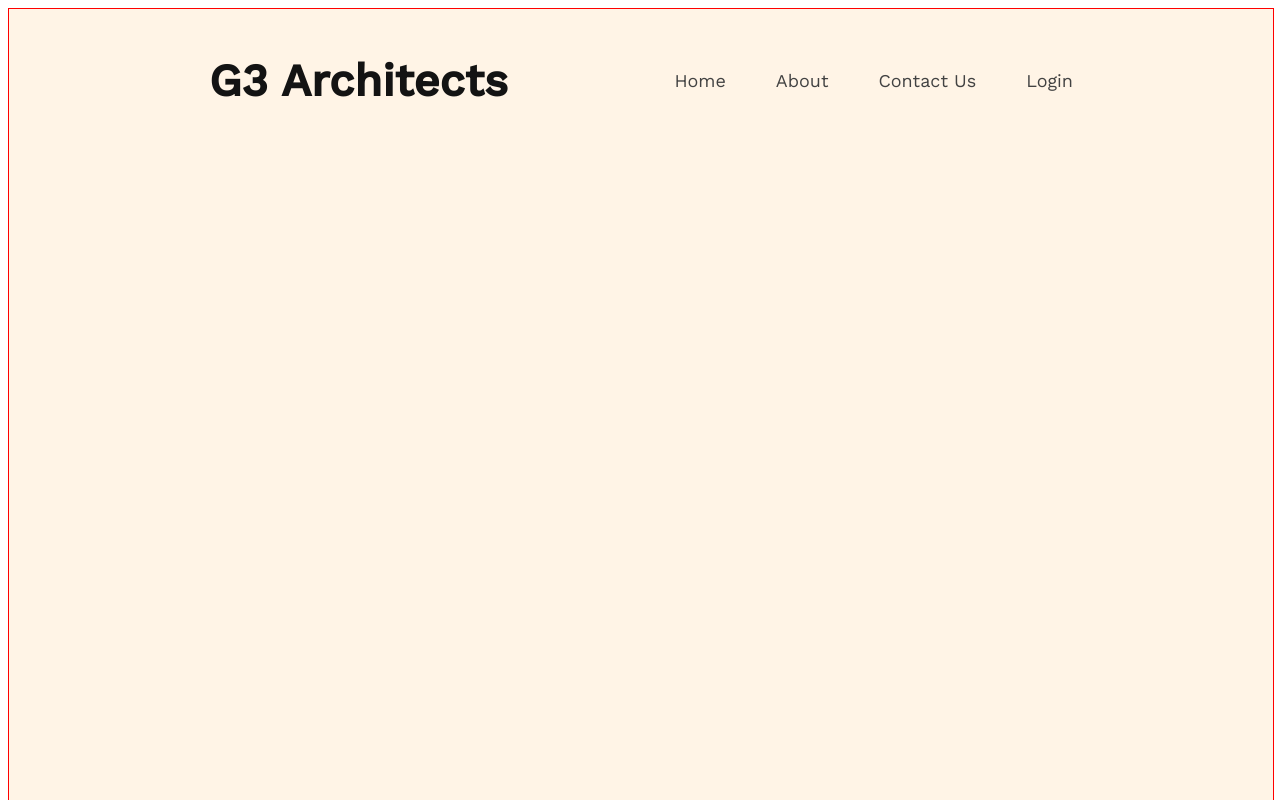
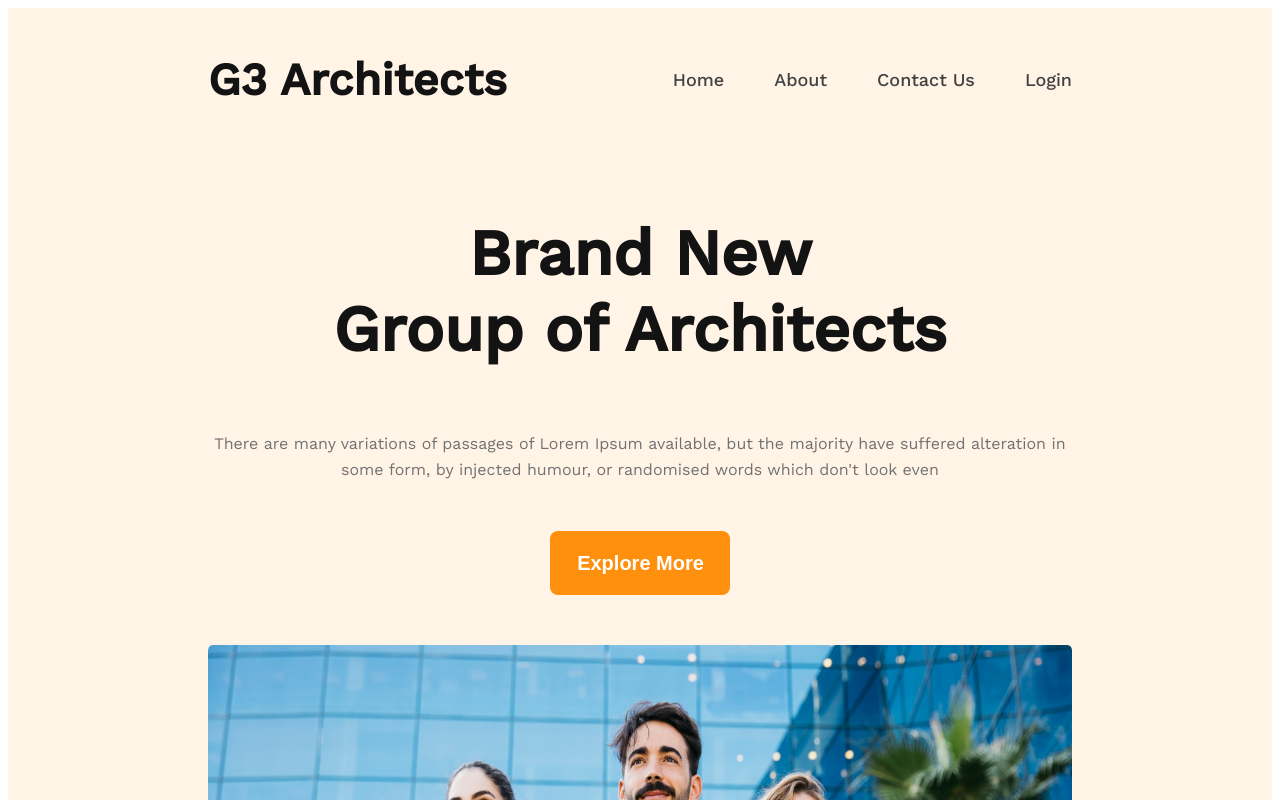
Before and after one commit to Adnan-246/g3-architects-website, a plain HTML site: page index.html in a window 1280 px wide. Shown: the top 800 px of the page. Drawn offline with nearby package versions, Linux system fonts and the light colour scheme.

Commit message:
added banner-section with styles

```diff
--- a/css/style.css
+++ b/css/style.css
@@ -10,14 +10,21 @@ body{
 .header-section{
   background: rgba(255, 144, 14, 0.10);
   width: 100%;
-  height: 1320px;
-  border: 1px solid red;
+  border: 0;
 }
+.header{
+  display: flex;
+  flex-direction: column;
+  padding-left: 200px;
+  padding-right: 200px;
+  border: 0;
+}
+
+/* navbar styles */
 .header-nav{
   display: flex;
   justify-content: space-between;
   align-items: center;
-  margin-left: 200px;
 }
 .nav-title .title{
   color: #131313;
@@ -29,11 +36,57 @@ body{
   justify-content: space-between;
   align-items: center;
   gap: 50px;
-  margin-right: 200px;
 }
 .nav-link ul, li, a{
   text-decoration: none;
   list-style: none;
   color: #424242;
   font-size: 18px;
+  font-weight: 500;
 }
+
+/* banner styles */
+.banner{
+  display: flex;
+  flex-direction: column;
+  align-items: center;
+  padding-left: 200px;
+  padding-right: 200px;
+}
+.banner-info{
+  width: 862px;
+
+}
+.banner-info .banner-title{
+  color: #131313;
+  font-size: 64px;
+  font-weight: 700;
+  text-align: center;
+}
+.banner-details{
+  color: #727272;
+  font-size: 16px;
+  font-weight: 400;
+  line-height: 26px;
+  text-align: center;
+  padding-bottom: 32px;
+}
+.button{
+  padding-bottom: 50px;
+}
+.banner-button{
+  color: #FFF;
+  border: 0;
+  width: 180px;
+  height: 64px;
+  background: #FF900E;
+  border-radius: 8px;
+  font-size: 20px;
+  font-weight: 600;
+  padding: 21px 24px 20px 25px;
+}
+.banner-img, img{
+  width: 100%;
+  height: 500px;
+  padding-bottom: 45px;
+}
--- a/index.html
+++ b/index.html
@@ -10,6 +10,8 @@
 <body>
   <!-- Start header section -->
   <header class="header-section">
+    <div class="header">
+    <!-- start navbar -->
     <nav class="header-nav">
       <div class="nav-title">
         <h3 class="title">G3 Architects</h3>
@@ -23,7 +25,39 @@
         </ul>
       </div>
     </nav>
+    <!-- end navbar -->
+
+    <!-- banner -->
+    <div class="banner-section">
+      <div class="banner">
+        <div class="banner-info">
+          <h3 class="banner-title">Brand New <br>
+            Group of Architects
+            </h3>
+            <p class="banner-details">There are many variations of passages of Lorem Ipsum available, but the majority have suffered alteration in <br> some form, by injected humour, or randomised words which don't look even</p>
+        </div>
+        <div class="button">
+            <button class="banner-button">Explore More</button>
+        </div>
+      </div>
+      <div class="banner-img">
+        <img src="images/banner.png" alt="">
+      </div>
+    </div>
+  </div>
   </header>
   <!-- End header section -->
+
+  <!-- Start Main -->
+  <main>
+    <!-- <div class="banner-section">
+      <div class="banner-info">
+        <h3 class="banner-title">Brand New
+          Group of Architects
+          </h3>
+      </div>
+    </div> -->
+  </main>
+  <!-- End Main -->
 </body>
 </html>
```
